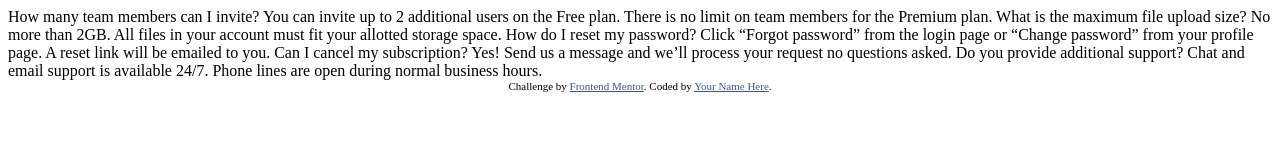
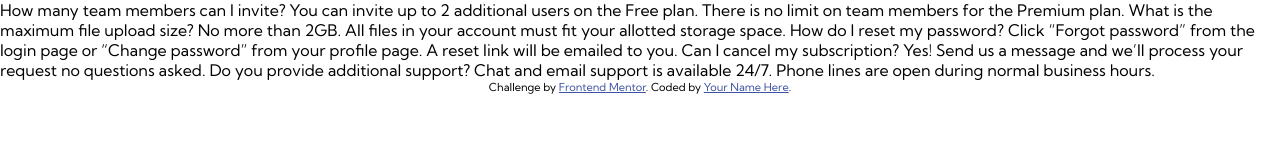
Before and after one commit to Rickyngechu/accordion, a plain HTML site: page index.html in a window 1280 px wide. Drawn offline with Linux system fonts and the light colour scheme.

Commit message:
styling components

```diff
--- a/index.html
+++ b/index.html
@@ -1,40 +1,52 @@
 <!DOCTYPE html>
 <html lang="en">
   <head>
-  <meta charset="UTF-8">
-  <meta name="viewport" content="width=device-width, initial-scale=1.0"> <!-- displays site properly based on user's device -->
+    <meta charset="UTF-8" />
+    <meta name="viewport" content="width=device-width, initial-scale=1.0" />
+    <!-- displays site properly based on user's device -->
 
-  <link rel="icon" type="image/png" sizes="32x32" href="./images/favicon-32x32.png">
+    <link
+      rel="icon"
+      type="image/png"
+      sizes="32x32"
+      href="./images/favicon-32x32.png"
+    />
 
     <title>Frontend Mentor | FAQ Accordion Card</title>
-
+    <link rel="preconnect" href="https://fonts.googleapis.com" />
+    <link rel="preconnect" href="https://fonts.gstatic.com" crossorigin />
+    <link
+      href="https://fonts.googleapis.com/css2?family=Kumbh+Sans:wght@400;700&display=swap"
+      rel="stylesheet"
+    />
+    <link rel="stylesheet" href="style.css" />
     <!-- Feel free to remove these styles or customise in your own stylesheet 👍 -->
     <style>
-    .attribution { font-size: 11px; text-align: center; }
-    .attribution a { color: hsl(228, 45%, 44%); }
+      .attribution {
+        font-size: 11px;
+        text-align: center;
+      }
+      .attribution a {
+        color: hsl(228, 45%, 44%);
+      }
     </style>
   </head>
   <body>
-  How many team members can I invite?
-  You can invite up to 2 additional users on the Free plan. There is no limit on
-  team members for the Premium plan.
-
-  What is the maximum file upload size?
-  No more than 2GB. All files in your account must fit your allotted storage space.
-
-  How do I reset my password?
-  Click “Forgot password” from the login page or “Change password” from your profile page.
-  A reset link will be emailed to you.
-
-  Can I cancel my subscription?
-  Yes! Send us a message and we’ll process your request no questions asked.
-
-  Do you provide additional support?
-  Chat and email support is available 24/7. Phone lines are open during normal business hours.
+    How many team members can I invite? You can invite up to 2 additional users
+    on the Free plan. There is no limit on team members for the Premium plan.
+    What is the maximum file upload size? No more than 2GB. All files in your
+    account must fit your allotted storage space. How do I reset my password?
+    Click “Forgot password” from the login page or “Change password” from your
+    profile page. A reset link will be emailed to you. Can I cancel my
+    subscription? Yes! Send us a message and we’ll process your request no
+    questions asked. Do you provide additional support? Chat and email support
+    is available 24/7. Phone lines are open during normal business hours.
 
     <div class="attribution">
-    Challenge by <a href="https://www.frontendmentor.io?ref=challenge" target="_blank">Frontend Mentor</a>.
-    Coded by <a href="#">Your Name Here</a>.
+      Challenge by
+      <a href="https://www.frontendmentor.io?ref=challenge" target="_blank"
+        >Frontend Mentor</a
+      >. Coded by <a href="#">Your Name Here</a>.
     </div>
   </body>
 </html>
--- /dev/null
+++ b/style.css
@@ -0,0 +1,16 @@
+*,
+*::before,
+*::after {
+  padding: 0;
+  margin: 0;
+  box-sizing: inherit;
+}
+
+html {
+  box-sizing: border-box;
+}
+body {
+  text-rendering: optimizeLegibility;
+  font-family: "Kumbh Sans", sans-serif;
+  font-weight: 400;
+}
```
Lines whose indentation alone changed are shown as unchanged.
